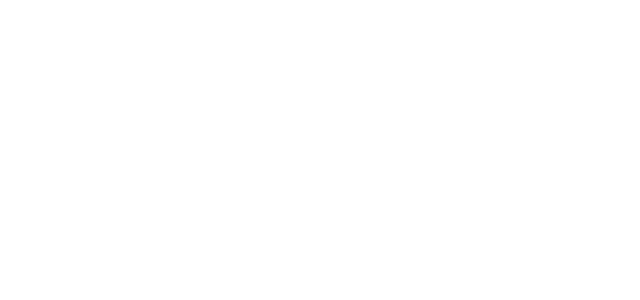
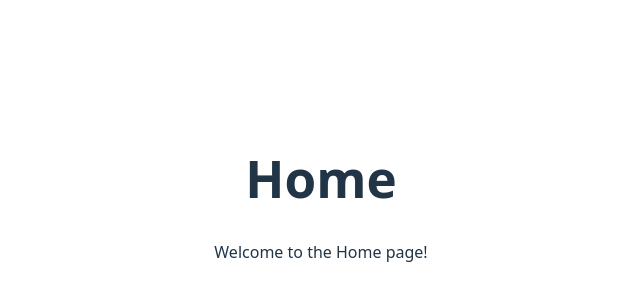
Before and after one commit to NEW-FINCASH/New-Fincash-Frontend, a React (Vite) app: page / in a window 1280 px wide. Before the commit this address had no page. Shown: the part 202-502 px from the top of the page, without its empty margins (319-959 px from the left). Built offline with nearby package versions, Linux system fonts and the light colour scheme.

Commit message:
feat: add Home page and update routing in App component

```diff
--- a/src/App.tsx
+++ b/src/App.tsx
@@ -2,6 +2,7 @@
 import CreateAccount from './pages/CreateAccount'
 import ConnectAccount from './pages/ConnectAccount';
 import ForgotPassword from './pages/ForgotPassword';
+import Home from './pages/Home';
 import { BrowserRouter as Router, Routes, Route } from 'react-router-dom';
 
 function App() {
@@ -13,6 +14,7 @@
           <Route path="/createaccount" element={<CreateAccount />} />
           <Route path="/connectaccount" element={<ConnectAccount />} />
           <Route path="/forgotpassword" element={<ForgotPassword />} />
+          <Route path="/" element={<Home />} />
         </Routes>
       </Router>
     </>
--- /dev/null
+++ b/src/pages/Home.tsx
@@ -0,0 +1,9 @@
+export default function Home() {
+
+    return (
+        <div>
+        <h1>Home</h1>
+        <p>Welcome to the Home page!</p>
+        </div>
+    );
+}
```
